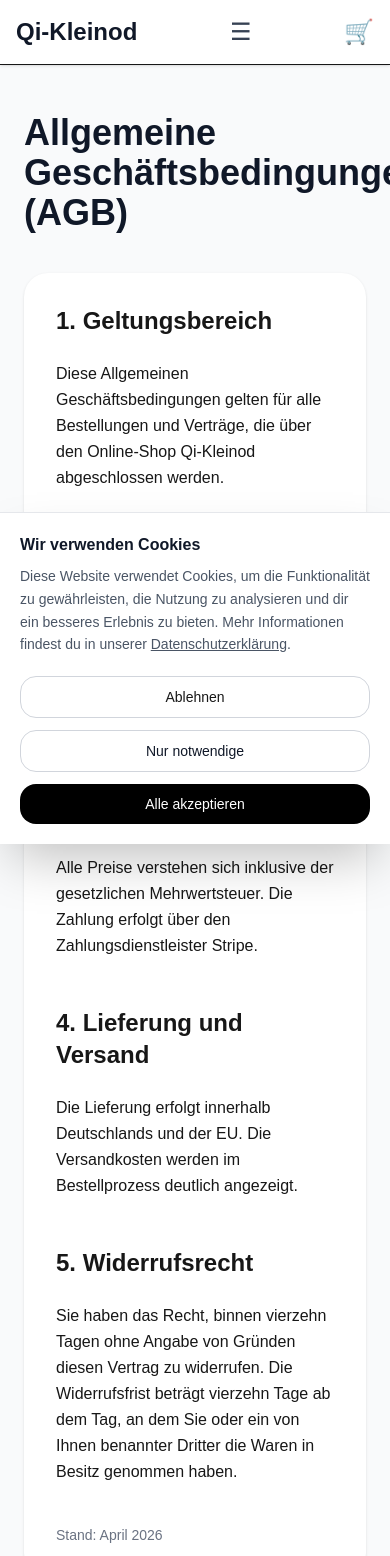
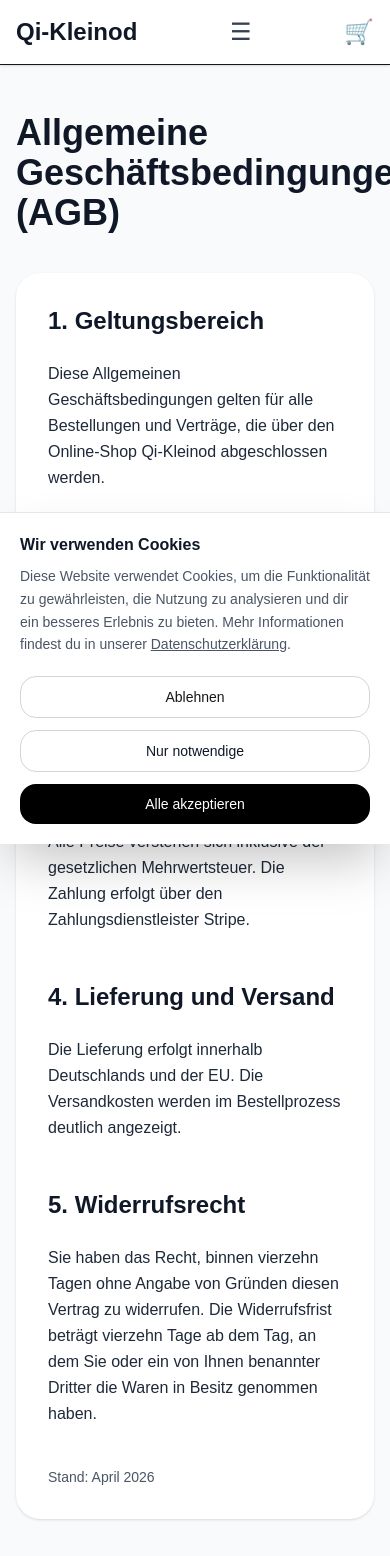
Before and after one commit to zsc13810288137/qi-kleinod, a Next.js app: page /agb in a window 390 px wide. Shown: the top 1556 px of the page. Built offline with nearby package versions, Linux system fonts and the light colour scheme; no server answers.

Commit message:
fix: readability optimized on mobile

```diff
--- a/app/agb/page.tsx
+++ b/app/agb/page.tsx
@@ -2,36 +2,37 @@
 export default function AGBPage() {
   return (
     <div className="min-h-screen bg-gray-50 py-12">
-      <div className="max-w-3xl mx-auto px-6">
+      <div className="max-w-3xl mx-auto px-4 sm:px-6">
         <h1 className="text-4xl font-bold mb-10 text-gray-900">Allgemeine Geschäftsbedingungen (AGB)</h1>
 
-        <div className="prose prose-gray max-w-none bg-white p-8 rounded-3xl shadow-sm leading-relaxed">
-          <h2 className="text-2xl font-semibold mb-6">1. Geltungsbereich</h2>
-          <p>
+        <div className="prose prose-gray max-w-none bg-white p-8 rounded-3xl shadow-sm text-gray-900 leading-relaxed">
+
+          <h2 className="text-2xl font-semibold mb-6 text-gray-900">1. Geltungsbereich</h2>
+          <p className="text-gray-800">
             Diese Allgemeinen Geschäftsbedingungen gelten für alle Bestellungen und Verträge, die über den Online-Shop Qi-Kleinod abgeschlossen werden.
           </p>
 
-          <h2 className="text-2xl font-semibold mt-12 mb-6">2. Vertragsschluss</h2>
-          <p>
+          <h2 className="text-2xl font-semibold mt-12 mb-6 text-gray-900">2. Vertragsschluss</h2>
+          <p className="text-gray-800">
             Die Darstellung der Produkte im Online-Shop stellt kein rechtlich bindendes Angebot dar. Durch Anklicken des Buttons „Jetzt kaufen“ geben Sie eine verbindliche Bestellung ab.
           </p>
 
-          <h2 className="text-2xl font-semibold mt-12 mb-6">3. Preise und Zahlung</h2>
-          <p>
+          <h2 className="text-2xl font-semibold mt-12 mb-6 text-gray-900">3. Preise und Zahlung</h2>
+          <p className="text-gray-800">
             Alle Preise verstehen sich inklusive der gesetzlichen Mehrwertsteuer. Die Zahlung erfolgt über den Zahlungsdienstleister Stripe.
           </p>
 
-          <h2 className="text-2xl font-semibold mt-12 mb-6">4. Lieferung und Versand</h2>
-          <p>
+          <h2 className="text-2xl font-semibold mt-12 mb-6 text-gray-900">4. Lieferung und Versand</h2>
+          <p className="text-gray-800">
             Die Lieferung erfolgt innerhalb Deutschlands und der EU. Die Versandkosten werden im Bestellprozess deutlich angezeigt.
           </p>
 
-          <h2 className="text-2xl font-semibold mt-12 mb-6">5. Widerrufsrecht</h2>
-          <p>
+          <h2 className="text-2xl font-semibold mt-12 mb-6 text-gray-900">5. Widerrufsrecht</h2>
+          <p className="text-gray-800">
             Sie haben das Recht, binnen vierzehn Tagen ohne Angabe von Gründen diesen Vertrag zu widerrufen. Die Widerrufsfrist beträgt vierzehn Tage ab dem Tag, an dem Sie oder ein von Ihnen benannter Dritter die Waren in Besitz genommen haben.
           </p>
 
-          <p className="mt-10 text-sm text-gray-500">
+          <p className="mt-10 text-sm text-gray-600">
             Stand: April 2026
           </p>
         </div>
--- a/app/datenschutz/page.tsx
+++ b/app/datenschutz/page.tsx
@@ -2,15 +2,16 @@
 export default function DatenschutzPage() {
   return (
     <div className="min-h-screen bg-gray-50 py-12">
-      <div className="max-w-3xl mx-auto px-6">
+      <div className="max-w-3xl mx-auto px-4 sm:px-6">
         <h1 className="text-4xl font-bold mb-10 text-gray-900">Datenschutzerklärung</h1>
 
-        <div className="prose prose-gray max-w-none bg-white p-8 rounded-3xl shadow-sm leading-relaxed">
-          <h2 className="text-2xl font-semibold mb-6">1. Verantwortliche Stelle</h2>
+        <div className="prose prose-gray max-w-none bg-white p-8 rounded-3xl shadow-sm text-gray-900 leading-relaxed">
+
+          <h2 className="text-2xl font-semibold mb-6 text-gray-900">1. Verantwortliche Stelle</h2>
           <p>
             Verantwortlich für die Datenverarbeitung auf dieser Website ist:
           </p>
-          <p className="mt-2">
+          <p className="mt-2 text-gray-800">
             Senchuan Zhang<br />
             Jakob Steffan Str. 22<br />
             55122 Mainz<br />
@@ -18,28 +19,28 @@ export default function DatenschutzPage() {
             E-Mail: kontakt@qi-kleinod.de
           </p>
 
-          <h2 className="text-2xl font-semibold mt-12 mb-6">2. Erhebung und Verarbeitung personenbezogener Daten</h2>
-          <p>
+          <h2 className="text-2xl font-semibold mt-12 mb-6 text-gray-900">2. Erhebung und Verarbeitung personenbezogener Daten</h2>
+          <p className="text-gray-800">
             Wir erheben und verarbeiten personenbezogene Daten nur, soweit dies für die Bereitstellung einer funktionsfähigen Website sowie unserer Inhalte und Leistungen erforderlich ist.
           </p>
 
-          <h2 className="text-2xl font-semibold mt-12 mb-6">3. Kontaktformular</h2>
-          <p>
+          <h2 className="text-2xl font-semibold mt-12 mb-6 text-gray-900">3. Kontaktformular</h2>
+          <p className="text-gray-800">
             Wenn Sie uns über das Kontaktformular Anfragen zukommen lassen, werden Ihre Angaben aus dem Anfrageformular inklusive der von Ihnen dort angegebenen Kontaktdaten zwecks Bearbeitung der Anfrage und für den Fall von Anschlussfragen bei uns gespeichert.
           </p>
 
-          <h2 className="text-2xl font-semibold mt-12 mb-6">4. Stripe (Zahlungsdienstleister)</h2>
-          <p>
+          <h2 className="text-2xl font-semibold mt-12 mb-6 text-gray-900">4. Stripe (Zahlungsdienstleister)</h2>
+          <p className="text-gray-800">
             Zur Abwicklung von Zahlungen nutzen wir den Dienstleister Stripe. Die Zahlungsdaten werden direkt von Stripe verarbeitet. Wir erhalten lediglich eine Bestätigung der erfolgreichen Zahlung.
           </p>
 
-          <h2 className="text-2xl font-semibold mt-12 mb-6">5. Ihre Rechte</h2>
-          <p>
+          <h2 className="text-2xl font-semibold mt-12 mb-6 text-gray-900">5. Ihre Rechte</h2>
+          <p className="text-gray-800">
             Sie haben das Recht auf Auskunft, Berichtigung, Löschung, Einschränkung der Verarbeitung sowie Widerspruch gegen die Verarbeitung Ihrer Daten.
             Wenden Sie sich hierzu bitte an die oben genannte Kontaktadresse.
           </p>
 
-          <p className="mt-10 text-sm text-gray-500">
+          <p className="mt-10 text-sm text-gray-600">
             Stand: April 2026
           </p>
         </div>
--- a/app/impressum/page.tsx
+++ b/app/impressum/page.tsx
@@ -2,11 +2,11 @@
 export default function ImpressumPage() {
   return (
     <div className="min-h-screen bg-gray-50 py-12">
-      <div className="max-w-3xl mx-auto px-6">
+      <div className="max-w-3xl mx-auto px-4 sm:px-6">
         <h1 className="text-4xl font-bold mb-8 text-gray-900">Impressum</h1>
 
-        <div className="prose prose-gray max-w-none bg-white p-8 rounded-3xl shadow-sm">
-          <pre className="whitespace-pre-wrap text-sm leading-relaxed">
+        <div className="prose prose-gray max-w-none bg-white p-8 rounded-3xl shadow-sm text-gray-900">
+          <pre className="whitespace-pre-wrap text-sm leading-relaxed text-gray-800">
 {`Impressum
 
 Angaben gemäß § 5 TMG
--- a/app/widerruf/page.tsx
+++ b/app/widerruf/page.tsx
@@ -2,26 +2,27 @@
 export default function WiderrufPage() {
   return (
     <div className="min-h-screen bg-gray-50 py-12">
-      <div className="max-w-3xl mx-auto px-6">
+      <div className="max-w-3xl mx-auto px-4 sm:px-6">
         <h1 className="text-4xl font-bold mb-10 text-gray-900">Widerrufsbelehrung</h1>
 
-        <div className="prose prose-gray max-w-none bg-white p-8 rounded-3xl shadow-sm leading-relaxed">
-          <h2 className="text-2xl font-semibold mb-6">Widerrufsrecht</h2>
-          <p>
+        <div className="prose prose-gray max-w-none bg-white p-8 rounded-3xl shadow-sm text-gray-900 leading-relaxed">
+
+          <h2 className="text-2xl font-semibold mb-6 text-gray-900">Widerrufsrecht</h2>
+          <p className="text-gray-800">
             Sie haben das Recht, binnen 14 Tagen ohne Angabe von Gründen diesen Vertrag zu widerrufen.
           </p>
 
-          <h2 className="text-2xl font-semibold mt-12 mb-6">Widerrufsfrist</h2>
-          <p>
+          <h2 className="text-2xl font-semibold mt-12 mb-6 text-gray-900">Widerrufsfrist</h2>
+          <p className="text-gray-800">
             Die Widerrufsfrist beträgt 14 Tage ab dem Tag, an dem Sie oder ein von Ihnen benannter Dritter die Waren in Besitz genommen haben.
           </p>
 
-          <h2 className="text-2xl font-semibold mt-12 mb-6">Um Ihr Widerrufsrecht auszuüben</h2>
-          <p>
+          <h2 className="text-2xl font-semibold mt-12 mb-6 text-gray-900">Um Ihr Widerrufsrecht auszuüben</h2>
+          <p className="text-gray-800">
             Um Ihr Widerrufsrecht auszuüben, müssen Sie uns (Senchuan Zhang, Jakob Steffan Str. 22, 55122 Mainz, kontakt@qi-kleinod.de) mittels einer eindeutigen Erklärung (z. B. ein mit der Post versandter Brief oder E-Mail) über Ihren Entschluss, diesen Vertrag zu widerrufen, informieren.
           </p>
 
-          <p className="mt-10 text-sm text-gray-500">
+          <p className="mt-10 text-sm text-gray-600">
             Stand: April 2026
           </p>
         </div>
```
